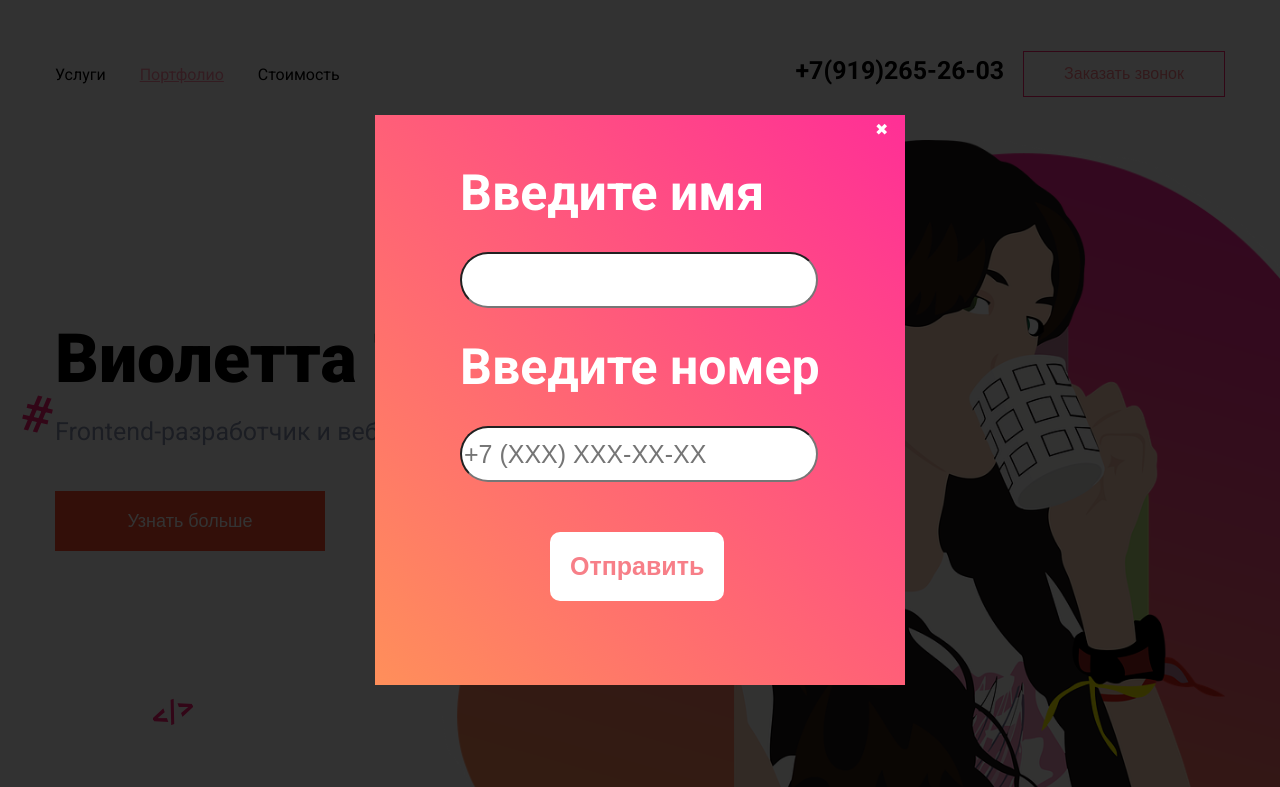
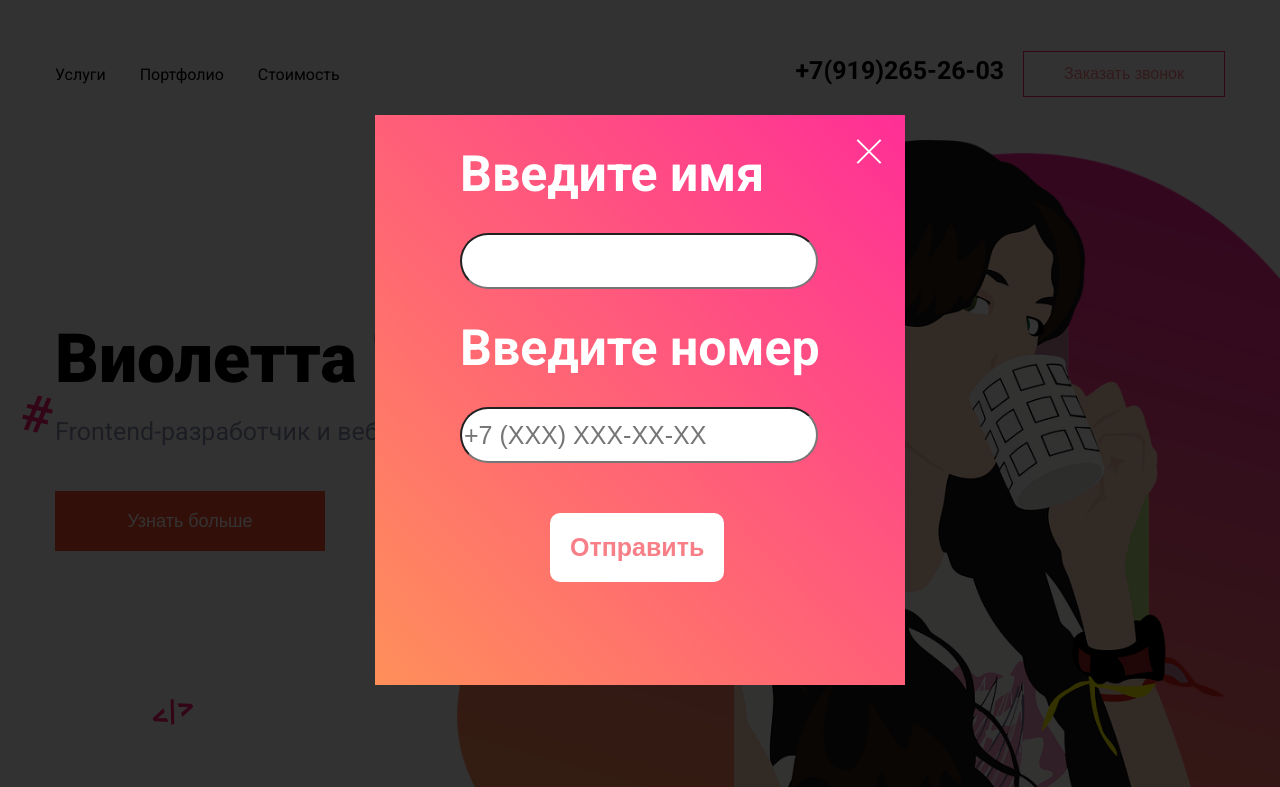
Before and after one commit to ViolettaTumaikina/landing_page, a plain HTML site: page index.html in a window 1280 px wide. Both pictures are taken after a click on the button "Узнать больше". Shown: the top 787 px of the page. Drawn offline with nearby package versions, Linux system fonts and the light colour scheme.

Commit message:
new version

```diff
--- a/index.html
+++ b/index.html
@@ -20,7 +20,7 @@
 	<div id='overlay'></div>
 	<div class="popup">
 	<div class="popup_feedback_form">
-		<a class="close1" href="#"><span>&#10006;</span></a>
+		<a class="close1" href="#"></a>
 		<form class="popup1" method="post" action="https://echo.htmlacademy.ru/">
 			<label for="name_input">Введите имя</label>
 			<input id="name_input" type="text" name="name"/>
@@ -40,13 +40,12 @@
 			<button class="menu"></button>
 			<nav class="info">
 				<a href="#deals" class="info2"><span>Услуги</span></a>
-				<a href="#examples" class="porto"><span>Портфолио</span></a>
+				<a href="#examples" class="info2"><span>Портфолио</span></a>
 				<a href="#costs" class="info2"><span>Стоимость</span></a>
 			</nav>
 			<div class="phone1">
 				<span class="number"><a href="tel:+79192652603">+7(919)265-26-03</a></span>
 				<button class="show_popup call">Заказать звонок</button>
-				<!--<a class="show_popup call" rel="popup_feedback_form" href="#">Заказать звонок</a>-->
 			</div>
 		</div>
 	</header>
--- a/portfolio.css
+++ b/portfolio.css
@@ -69,9 +69,33 @@ html, body{
 }
 
 .close1{
-	text-decoration: none;
-	color: white;
-	padding-left: 485px;
+	position: absolute;
+	right: 20px;
+	top: 20px;
+	width: 32px;
+	height: 32px;
+	opacity: 1;
+}
+
+.close1:hover {
+	opacity: 1;
+}
+
+.close1:before, .close1:after {
+	position: absolute;
+	left: 15px;
+	content: ' ';
+	height: 33px;
+	width: 2px;
+	background-color: white;
+}
+
+.close1:before {
+	transform: rotate(45deg);
+}
+
+.close1:after {
+	transform: rotate(-45deg);
 }
 
 .fixed-container{
@@ -120,13 +144,14 @@ html, body{
 	color: black;
 }
 
-.porto{
-	color: #fc8ba3;
-}
-
 .info2{
 	color: black;
 	text-decoration: none;
+}
+
+.info a:hover{
+	color: #fc8ba3;
+	text-decoration: underline;
 }
 
 .number{
@@ -586,7 +611,7 @@ html, body{
 
 small span{
 	color: white;
-    margin: 0 43%;
+    margin: 0 40%;
     font-size: 18px;
 }
 
@@ -1188,9 +1213,6 @@ small span{
 	.popup_feedback_form{
 		width: 400px;
     	height: 500px;
-	}
-	.close1{
-		padding-left: 385px;
 	}
 	.popup_feedback_form label {
 	    font-size: 40px;
@@ -1516,9 +1538,6 @@ small span{
 	    width: 255px;
 	    height: 300px;
 	}
-	.close1{
-		padding-left: 242px;
-	}
 	.popup1{
 		padding-top: inherit;
 	}
--- a/portfolio.js
+++ b/portfolio.js
@@ -74,6 +74,18 @@ $(function(){
         $('#overlay').remove('#overlay');
 		$('html,body').css('overflow','scroll');
 		return false;
-
     });
 });
+jQuery(function($){
+	$(document).mouseup(function (e){ // событие клика по веб-документу
+		var div = $('.popup_feedback_form'); // тут указываем ID элемента
+		if (!div.is(e.target) // если клик был не по нашему блоку
+		    && div.has(e.target).length === 0) { // и не по его дочерним элементам
+			div.hide();
+			popup.hide();
+			$('#overlay').remove('#overlay');
+			$('html,body').css('overflow','scroll');
+			return false;// скрываем его
+		}
+	});
+});
```
